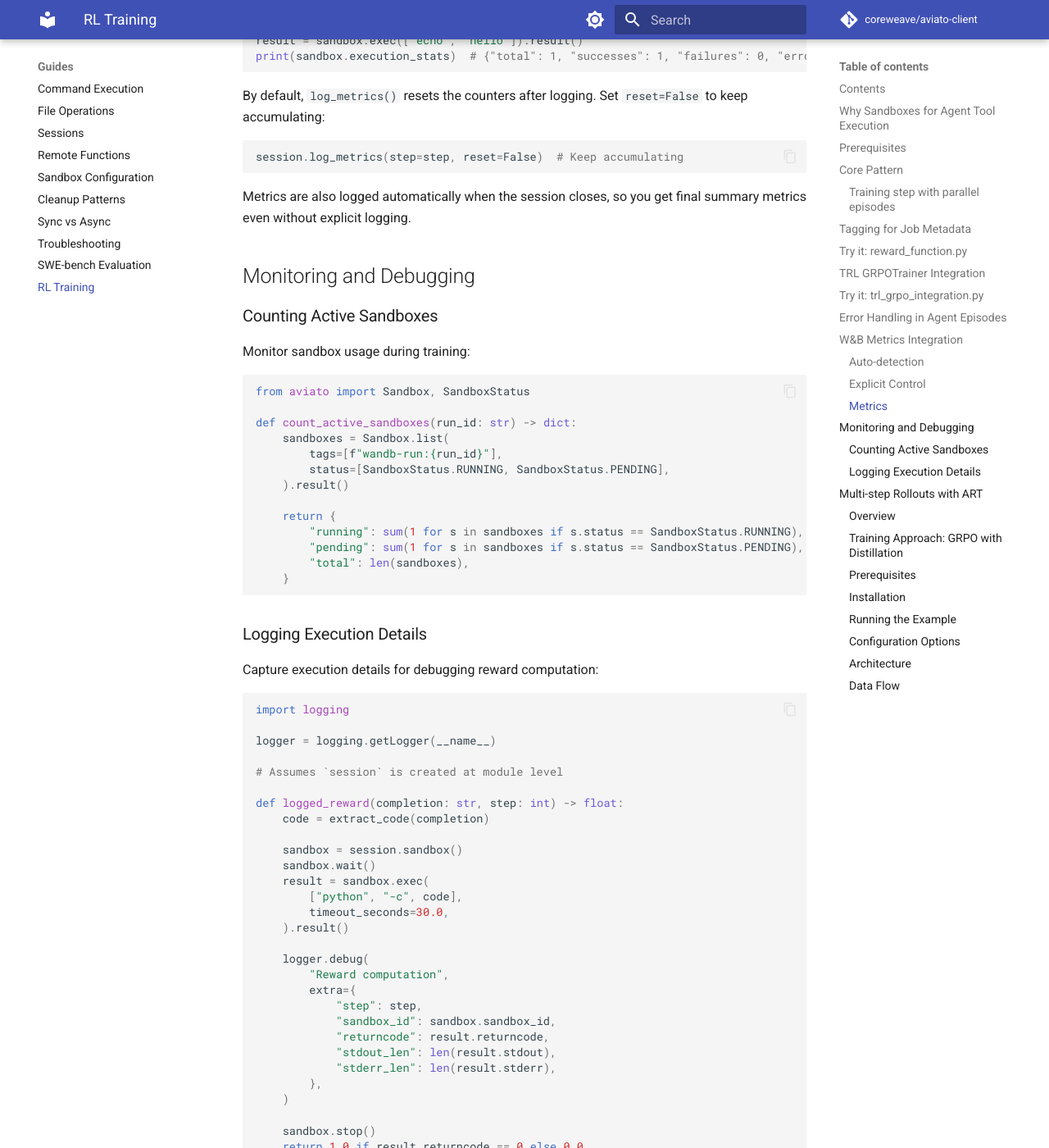
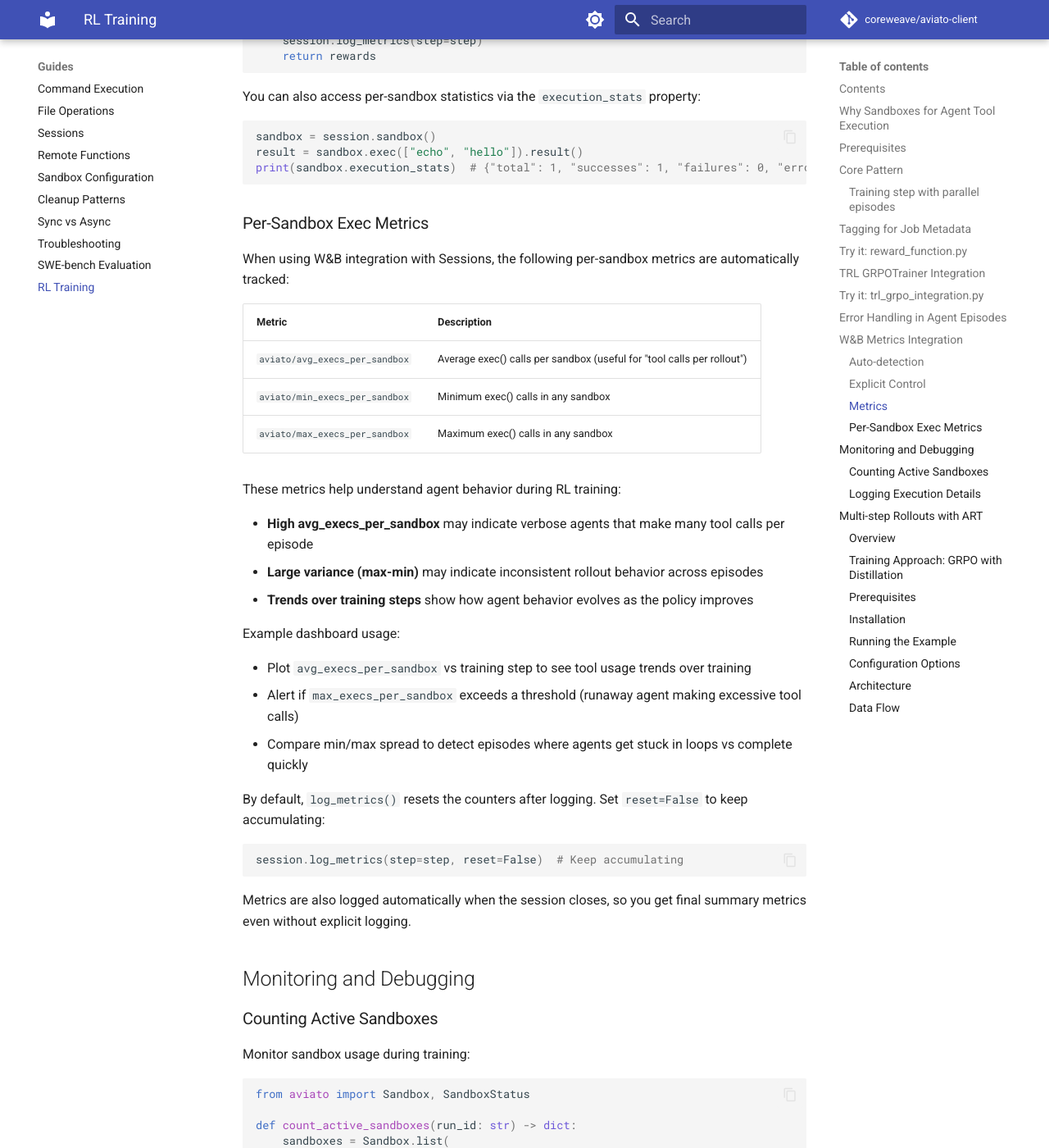
Before and after one commit to coreweave/cwsandbox-client, an MkDocs documentation site: the page built from docs/guides/rl-training.md, in a window 1280 px wide and 1400 px high, scrolled down 10634 px. Shown: the whole window at 82% size. Built offline with MkDocs 1.6.1 and Material for MkDocs 9.7.7, drawn with Linux system fonts in a browser that asks for light colours; comment, search, counter and statistics services are not loaded; some of the changed text lies outside the part shown.

Commit message:
docs(rl-training): add per-sandbox exec metrics documentation
Document the new per-sandbox execution tracking metrics in the W&B
Metrics Integration section:
- avg_execs_per_sandbox: average tool calls per sandbox
- min_execs_per_sandbox: minimum tool calls across sandboxes
- max_execs_per_sandbox: maximum tool calls across sandboxes

Add metrics to main table and create dedicated subsection explaining
use cases for RL training (verbose agent detection, rollout variance
analysis, training trend monitoring) with example dashboard usage.

````diff
--- a/docs/guides/rl-training.md
+++ b/docs/guides/rl-training.md
@@ -446,6 +446,9 @@
 | `aviato/exec_errors` | Errors (timeouts, transport failures) |
 | `aviato/success_rate` | Fraction of exec() with returncode=0 |
 | `aviato/error_rate` | Fraction of exec() that errored |
+| `aviato/avg_execs_per_sandbox` | Average exec() calls per sandbox |
+| `aviato/min_execs_per_sandbox` | Minimum exec() calls in any sandbox |
+| `aviato/max_execs_per_sandbox` | Maximum exec() calls in any sandbox |
 
 Tracking is automatic: just call `exec()` on any sandbox associated with a session. Call `session.log_metrics(step=N)` to log at specific training steps:
 
@@ -472,6 +475,28 @@
 result = sandbox.exec(["echo", "hello"]).result()
 print(sandbox.execution_stats)  # {"total": 1, "successes": 1, "failures": 0, "errors": 0}
 ```
+
+### Per-Sandbox Exec Metrics
+
+When using W&B integration with Sessions, the following per-sandbox metrics are automatically tracked:
+
+| Metric | Description |
+|--------|-------------|
+| `aviato/avg_execs_per_sandbox` | Average exec() calls per sandbox (useful for "tool calls per rollout") |
+| `aviato/min_execs_per_sandbox` | Minimum exec() calls in any sandbox |
+| `aviato/max_execs_per_sandbox` | Maximum exec() calls in any sandbox |
+
+These metrics help understand agent behavior during RL training:
+
+- **High avg_execs_per_sandbox** may indicate verbose agents that make many tool calls per episode
+- **Large variance (max-min)** may indicate inconsistent rollout behavior across episodes
+- **Trends over training steps** show how agent behavior evolves as the policy improves
+
+Example dashboard usage:
+
+- Plot `avg_execs_per_sandbox` vs training step to see tool usage trends over training
+- Alert if `max_execs_per_sandbox` exceeds a threshold (runaway agent making excessive tool calls)
+- Compare min/max spread to detect episodes where agents get stuck in loops vs complete quickly
 
 By default, `log_metrics()` resets the counters after logging. Set `reset=False` to keep accumulating:
 
````
